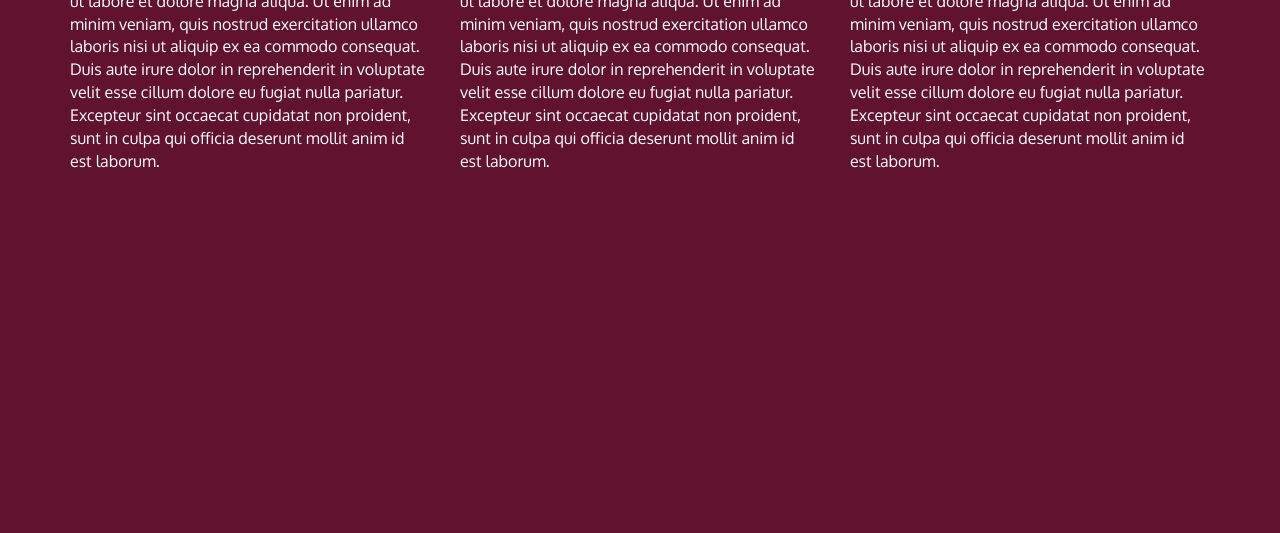
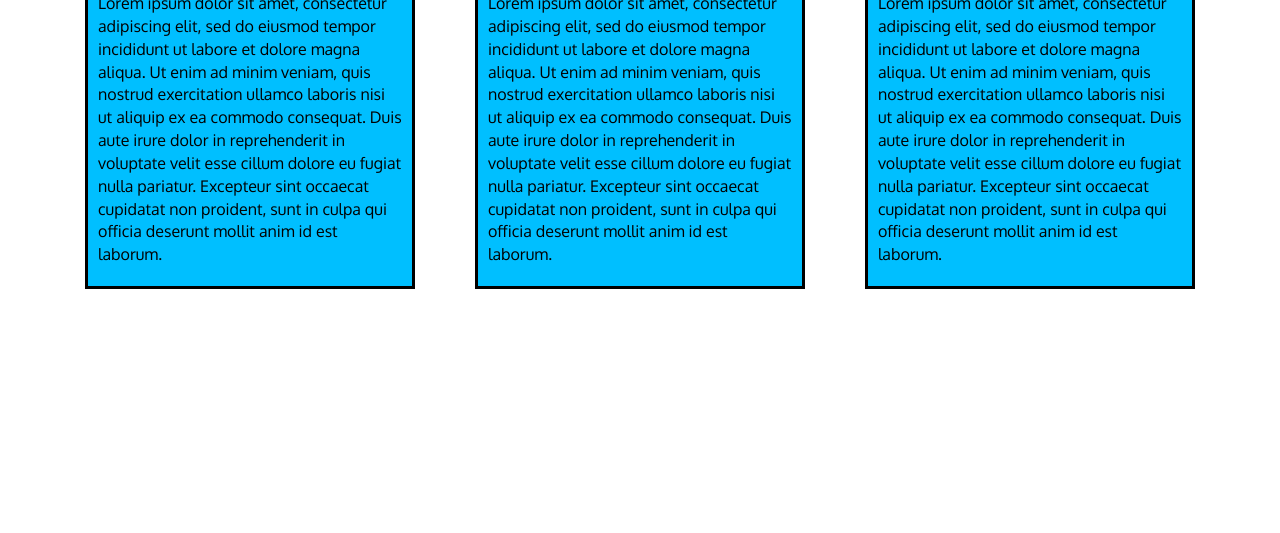
Before and after one commit to mubaraq123/module3, a plain HTML site: page index.html in a window 1280 px wide. Shown: the part 267-800 px from the top of the page. Drawn offline with nearby package versions, Linux system fonts and the light colour scheme; a script that the page names is missing.

Commit message:
Update style.css

```diff
--- a/style.css
+++ b/style.css
@@ -1,7 +1,6 @@
 body {
     font-size: 16px;
     color: #fff;
-    background-color: #61122f;
     font-family: 'Oxygen', sans-serif;
 }
 
@@ -106,6 +105,19 @@ body {
     }
 
 }
+.section {
+  clear: margin;
+  position: relative;
+  color: black;
+  background-color: deepskyblue;
+  padding: 10px;
+  padding-top: 45px;
+  font-size: 100%;
+  border:3px solid black;
+  margin-left: 15px;
+  margin-bottom: 15px;
+  margin-right: 15px;
+  }
 .turkey{
     background-color:#009999;
     color: white;
```
